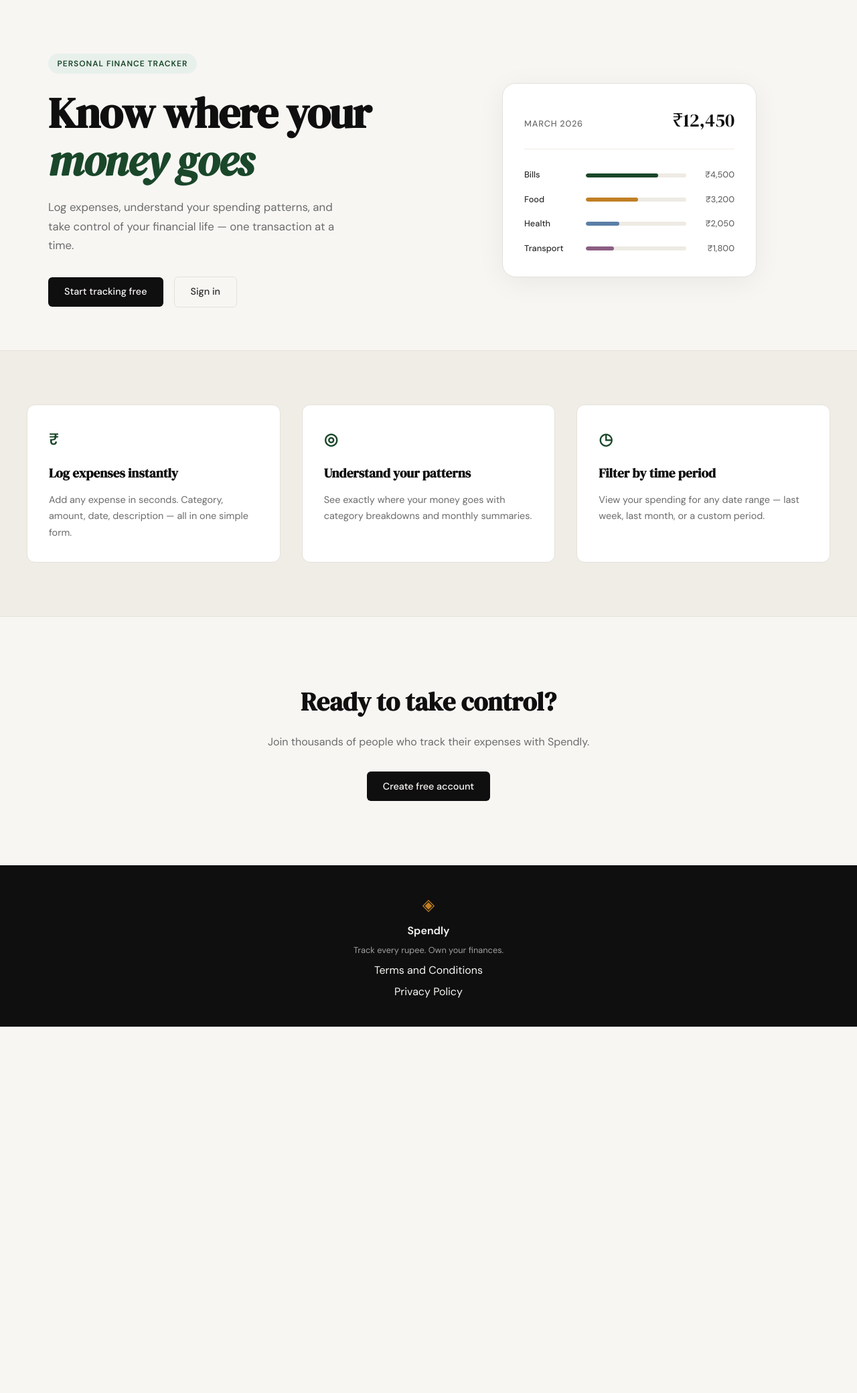
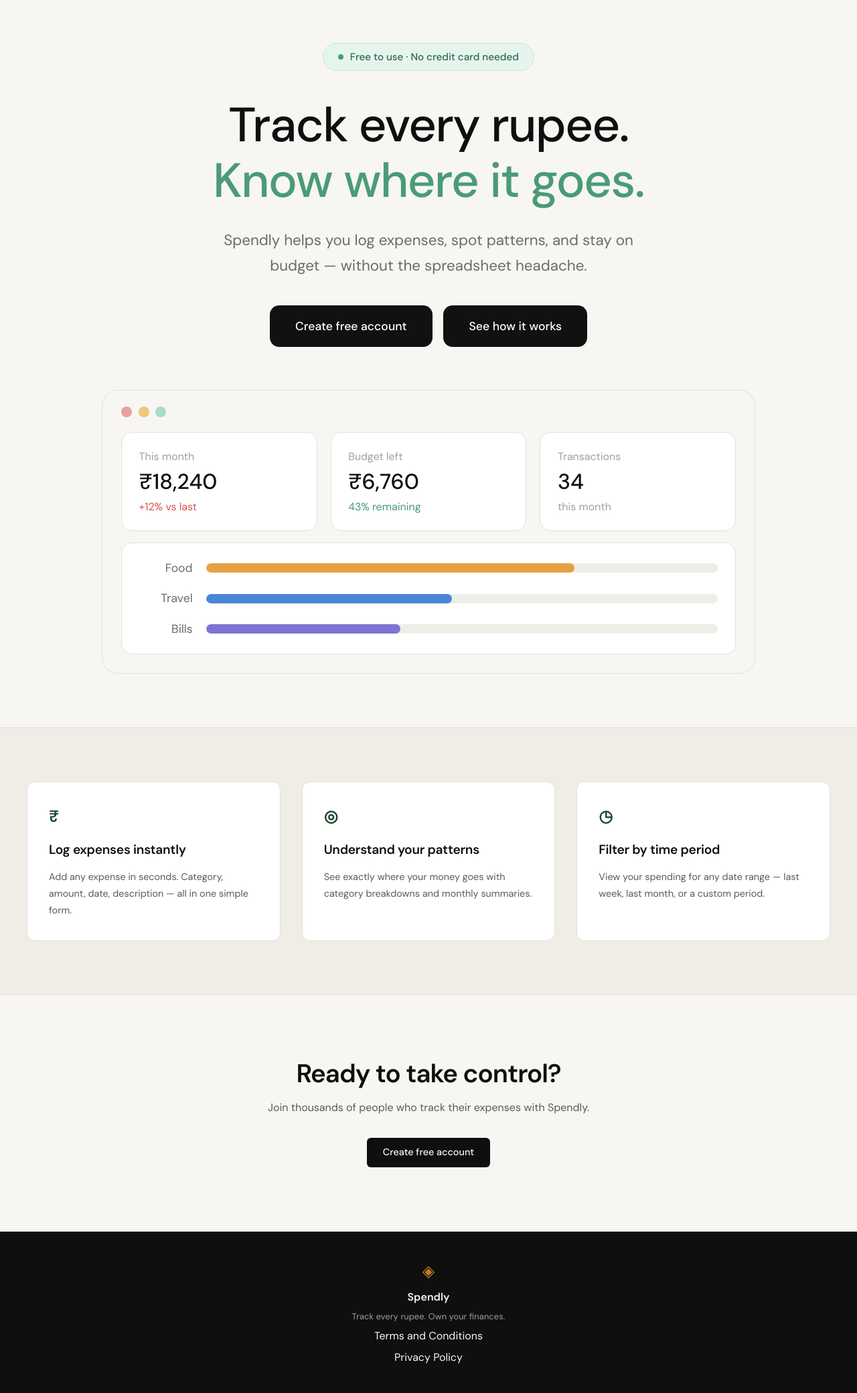
Before and after one commit to Dhruv716-stack/Spendly, a Flask app: page / in a window 1280 px wide. Shown: the part 61-2141 px from the top of the page at 67% size. Before the commit the page ends 1594 px from the top, so only its background shows below. Run offline with Flask 3, Linux system fonts and the light colour scheme.

Commit message:
enhanced landing page

```diff
--- /dev/null
+++ b/static/css/landing.css
@@ -0,0 +1,181 @@
+/* ------------------------------------------------------------------ */
+/* Landing page — hero                                                 */
+/* ------------------------------------------------------------------ */
+
+.lp-hero {
+    max-width: 1040px;
+    margin: 0 auto;
+    padding: 4rem 2rem 5rem;
+    text-align: center;
+}
+
+.lp-badge {
+    display: inline-flex;
+    align-items: center;
+    gap: 0.6rem;
+    background: #e6f4ee;
+    color: #2d6a4f;
+    border: 1px solid #c9e8da;
+    border-radius: 999px;
+    padding: 0.5rem 1.4rem;
+    font-size: 0.95rem;
+    font-weight: 500;
+    margin-bottom: 2.5rem;
+}
+
+.lp-badge-dot {
+    width: 8px;
+    height: 8px;
+    border-radius: 50%;
+    background: #4a9b76;
+}
+
+.lp-title {
+    font-family: var(--font-body);
+    font-size: clamp(2.5rem, 7vw, 4.5rem);
+    font-weight: 500;
+    line-height: 1.15;
+    letter-spacing: -0.02em;
+    color: var(--ink);
+    margin-bottom: 1.75rem;
+}
+
+.lp-title-accent { color: #4a9b76; }
+
+.lp-subtitle {
+    max-width: 640px;
+    margin: 0 auto 2.5rem;
+    font-size: clamp(1.05rem, 2.2vw, 1.4rem);
+    line-height: 1.7;
+    color: var(--ink-muted);
+}
+
+.lp-actions {
+    display: flex;
+    justify-content: center;
+    flex-wrap: wrap;
+    gap: 1rem;
+    margin-bottom: 4rem;
+}
+
+.lp-btn {
+    display: inline-block;
+    background: #111;
+    color: #fff;
+    font-size: 1.1rem;
+    font-weight: 500;
+    padding: 1.05rem 2.4rem;
+    border-radius: 14px;
+    transition: opacity 0.15s;
+}
+
+.lp-btn:hover { opacity: 0.85; }
+
+/* Dashboard preview */
+
+.lp-preview {
+    background: var(--paper);
+    border: 1px solid var(--border);
+    border-radius: 24px;
+    padding: 1.5rem 1.75rem 1.75rem;
+    text-align: left;
+}
+
+.lp-preview-dots {
+    display: flex;
+    gap: 0.6rem;
+    margin-bottom: 1.4rem;
+}
+
+.lp-dot {
+    width: 16px;
+    height: 16px;
+    border-radius: 50%;
+}
+
+.lp-dot-red { background: #e8a0a0; }
+.lp-dot-yellow { background: #f0c777; }
+.lp-dot-green { background: #a8dcc8; }
+
+.lp-stats {
+    display: grid;
+    grid-template-columns: repeat(3, 1fr);
+    gap: 1.25rem;
+    margin-bottom: 1.1rem;
+}
+
+.lp-stat {
+    display: flex;
+    flex-direction: column;
+    gap: 0.35rem;
+    background: var(--paper-card);
+    border: 1px solid var(--border);
+    border-radius: 16px;
+    padding: 1.4rem 1.6rem;
+}
+
+.lp-stat-label {
+    font-size: 1rem;
+    color: var(--ink-faint);
+}
+
+.lp-stat-value {
+    font-size: 2rem;
+    font-weight: 500;
+    line-height: 1.2;
+    color: var(--ink);
+}
+
+.lp-stat-note {
+    font-size: 1rem;
+    color: var(--ink-faint);
+}
+
+.lp-note-down { color: #d9534f; }
+.lp-note-up { color: #4a9b76; }
+
+.lp-bars {
+    display: flex;
+    flex-direction: column;
+    gap: 1.1rem;
+    background: var(--paper-card);
+    border: 1px solid var(--border);
+    border-radius: 16px;
+    padding: 1.4rem 1.6rem;
+}
+
+.lp-bar-row {
+    display: grid;
+    grid-template-columns: 80px 1fr;
+    align-items: center;
+    gap: 1.25rem;
+}
+
+.lp-bar-label {
+    text-align: right;
+    font-size: 1.1rem;
+    color: var(--ink-muted);
+}
+
+.lp-bar-track {
+    height: 14px;
+    background: #efede7;
+    border-radius: 999px;
+    overflow: hidden;
+}
+
+.lp-bar {
+    height: 100%;
+    border-radius: 999px;
+}
+
+.lp-bar-food { background: #e5a243; }
+.lp-bar-travel { background: #4a86d8; }
+.lp-bar-bills { background: #7f74d4; }
+
+@media (max-width: 700px) {
+    .lp-hero { padding: 2.5rem 1rem 3rem; }
+    .lp-stats { grid-template-columns: 1fr; gap: 0.75rem; }
+    .lp-bar-row { grid-template-columns: 56px 1fr; gap: 0.75rem; }
+    .lp-bar-label { font-size: 0.95rem; }
+}
--- a/static/css/style.css
+++ b/static/css/style.css
@@ -19,7 +19,7 @@
     --border: #e4e1da;
     --border-soft: #eeebe4;
 
-    --font-display: 'DM Serif Display', Georgia, serif;
+    --font-display: 'DM Sans', system-ui, sans-serif;
     --font-body: 'DM Sans', system-ui, sans-serif;
 
     --max-width: 1200px;
@@ -636,3 +636,40 @@ a { color: inherit; text-decoration: none; }
 }
 
 .terms-link:hover { text-decoration: underline; }
+
+/* ------------------------------------------------------------------ */
+/* Typography refinements                                              */
+/* ------------------------------------------------------------------ */
+
+body {
+    text-rendering: optimizeLegibility;
+    font-feature-settings: "kern", "liga";
+}
+
+.hero-title, .terms-title, .auth-title, .cta-title {
+    font-weight: 600;
+    letter-spacing: -0.025em;
+    line-height: 1.12;
+}
+
+.feature-title, .terms-heading, .mock-total {
+    font-weight: 600;
+    letter-spacing: -0.015em;
+}
+
+.hero-title em, .terms-title em {
+    font-style: normal;
+}
+
+.hero-subtitle, .cta-body, .auth-subtitle, .feature-body, .terms-block p {
+    color: #5a5a5a;
+}
+
+.feature-body, .terms-block p { line-height: 1.75; }
+
+.hero-badge, .mock-label {
+    font-weight: 600;
+    letter-spacing: 0.08em;
+}
+
+.footer-copy { letter-spacing: 0.01em; }
--- a/templates/landing.html
+++ b/templates/landing.html
@@ -2,66 +2,70 @@
 
 {% block title %}Spendly — Track Every Rupee{% endblock %}
 
+{% block head %}
+<link rel="stylesheet" href="{{ url_for('static', filename='css/landing.css') }}">
+{% endblock %}
+
 {% block content %}
 
-<section class="hero">
-    <div class="hero-inner">
-        <div class="hero-badge">Personal Finance Tracker</div>
-        <h1 class="hero-title">
-            Know where your<br>
-            <em>money goes</em>
+<section class="lp-hero">
+    <div class="lp-hero-inner">
+        <div class="lp-badge"><span class="lp-badge-dot"></span>Free to use · No credit card needed</div>
+        <h1 class="lp-title">
+            Track every rupee.<br>
+            <span class="lp-title-accent">Know where it goes.</span>
         </h1>
-        <p class="hero-subtitle">
-            Log expenses, understand your spending patterns,
-            and take control of your financial life —
-            one transaction at a time.
+        <p class="lp-subtitle">
+            Spendly helps you log expenses, spot patterns, and stay
+            on budget — without the spreadsheet headache.
         </p>
-        <div class="hero-actions">
-            <a href="{{ url_for('register') }}" class="btn-primary">Start tracking free</a>
-            <a href="{{ url_for('login') }}" class="btn-ghost">Sign in</a>
+        <div class="lp-actions">
+            <a href="{{ url_for('register') }}" class="lp-btn">Create free account</a>
+            <a href="#features" class="lp-btn">See how it works</a>
         </div>
     </div>
-    <div class="hero-visual">
-        <div class="mock-card">
-            <div class="mock-card-header">
-                <span class="mock-label">March 2026</span>
-                <span class="mock-total">₹12,450</span>
+
+    <div class="lp-preview">
+        <div class="lp-preview-dots">
+            <span class="lp-dot lp-dot-red"></span>
+            <span class="lp-dot lp-dot-yellow"></span>
+            <span class="lp-dot lp-dot-green"></span>
         </div>
-            <div class="mock-bars">
-                <div class="mock-bar-row">
-                    <span class="mock-cat">Bills</span>
-                    <div class="mock-bar-track">
-                        <div class="mock-bar" style="width: 72%"></div>
+        <div class="lp-stats">
+            <div class="lp-stat">
+                <span class="lp-stat-label">This month</span>
+                <span class="lp-stat-value">₹18,240</span>
+                <span class="lp-stat-note lp-note-down">+12% vs last</span>
             </div>
-                    <span class="mock-amt">₹4,500</span>
+            <div class="lp-stat">
+                <span class="lp-stat-label">Budget left</span>
+                <span class="lp-stat-value">₹6,760</span>
+                <span class="lp-stat-note lp-note-up">43% remaining</span>
             </div>
-                <div class="mock-bar-row">
-                    <span class="mock-cat">Food</span>
-                    <div class="mock-bar-track">
-                        <div class="mock-bar mock-bar-2" style="width: 52%"></div>
+            <div class="lp-stat">
+                <span class="lp-stat-label">Transactions</span>
+                <span class="lp-stat-value">34</span>
+                <span class="lp-stat-note">this month</span>
             </div>
-                    <span class="mock-amt">₹3,200</span>
         </div>
-                <div class="mock-bar-row">
-                    <span class="mock-cat">Health</span>
-                    <div class="mock-bar-track">
-                        <div class="mock-bar mock-bar-3" style="width: 33%"></div>
+        <div class="lp-bars">
+            <div class="lp-bar-row">
+                <span class="lp-bar-label">Food</span>
+                <div class="lp-bar-track"><div class="lp-bar lp-bar-food" style="width: 72%"></div></div>
             </div>
-                    <span class="mock-amt">₹2,050</span>
+            <div class="lp-bar-row">
+                <span class="lp-bar-label">Travel</span>
+                <div class="lp-bar-track"><div class="lp-bar lp-bar-travel" style="width: 48%"></div></div>
             </div>
-                <div class="mock-bar-row">
-                    <span class="mock-cat">Transport</span>
-                    <div class="mock-bar-track">
-                        <div class="mock-bar mock-bar-4" style="width: 28%"></div>
-                    </div>
-                    <span class="mock-amt">₹1,800</span>
-                </div>
+            <div class="lp-bar-row">
+                <span class="lp-bar-label">Bills</span>
+                <div class="lp-bar-track"><div class="lp-bar lp-bar-bills" style="width: 38%"></div></div>
             </div>
         </div>
     </div>
 </section>
 
-<section class="features">
+<section class="features" id="features">
     <div class="features-inner">
         <div class="feature-card">
             <div class="feature-icon">₹</div>
```
Lines whose indentation alone changed are shown as unchanged.
